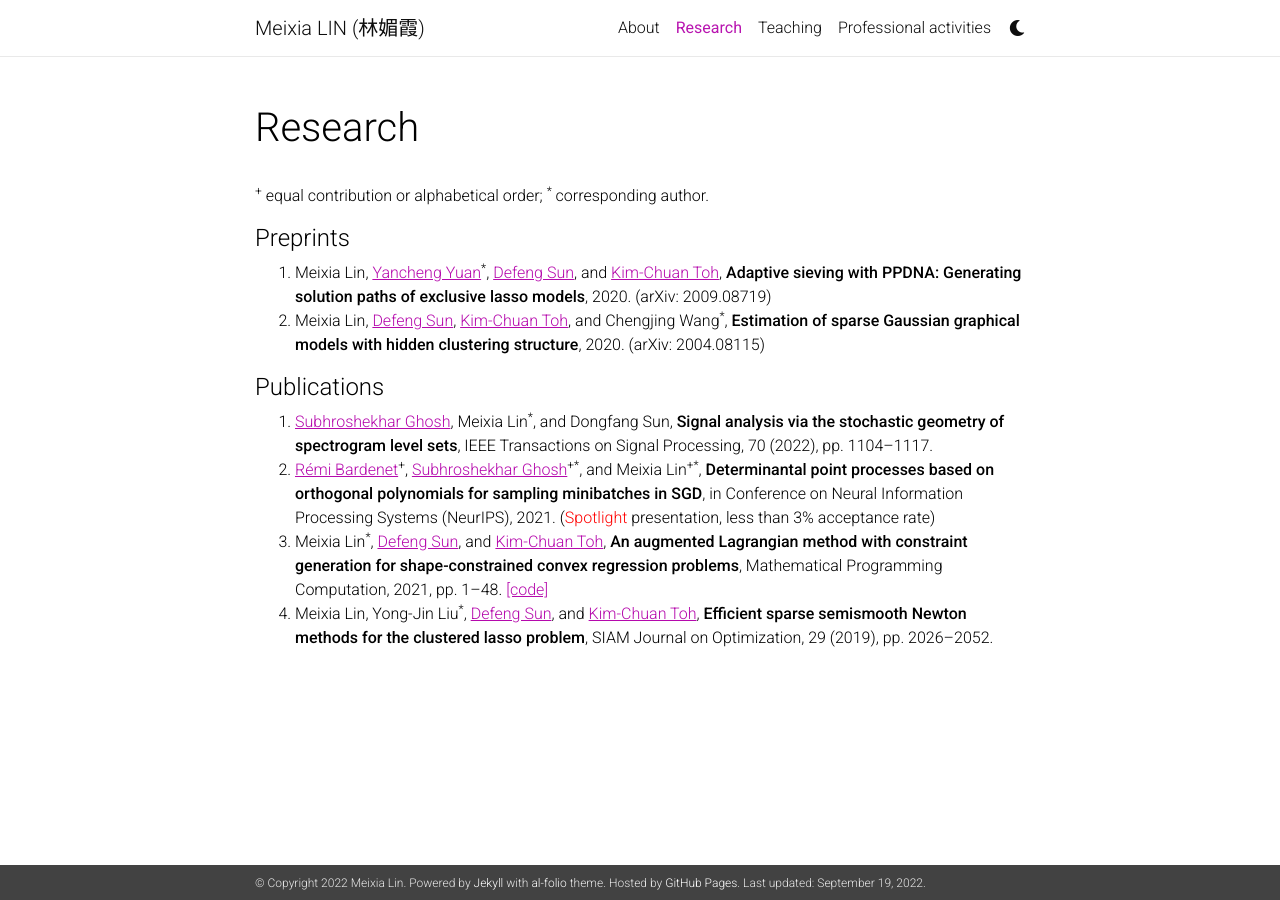
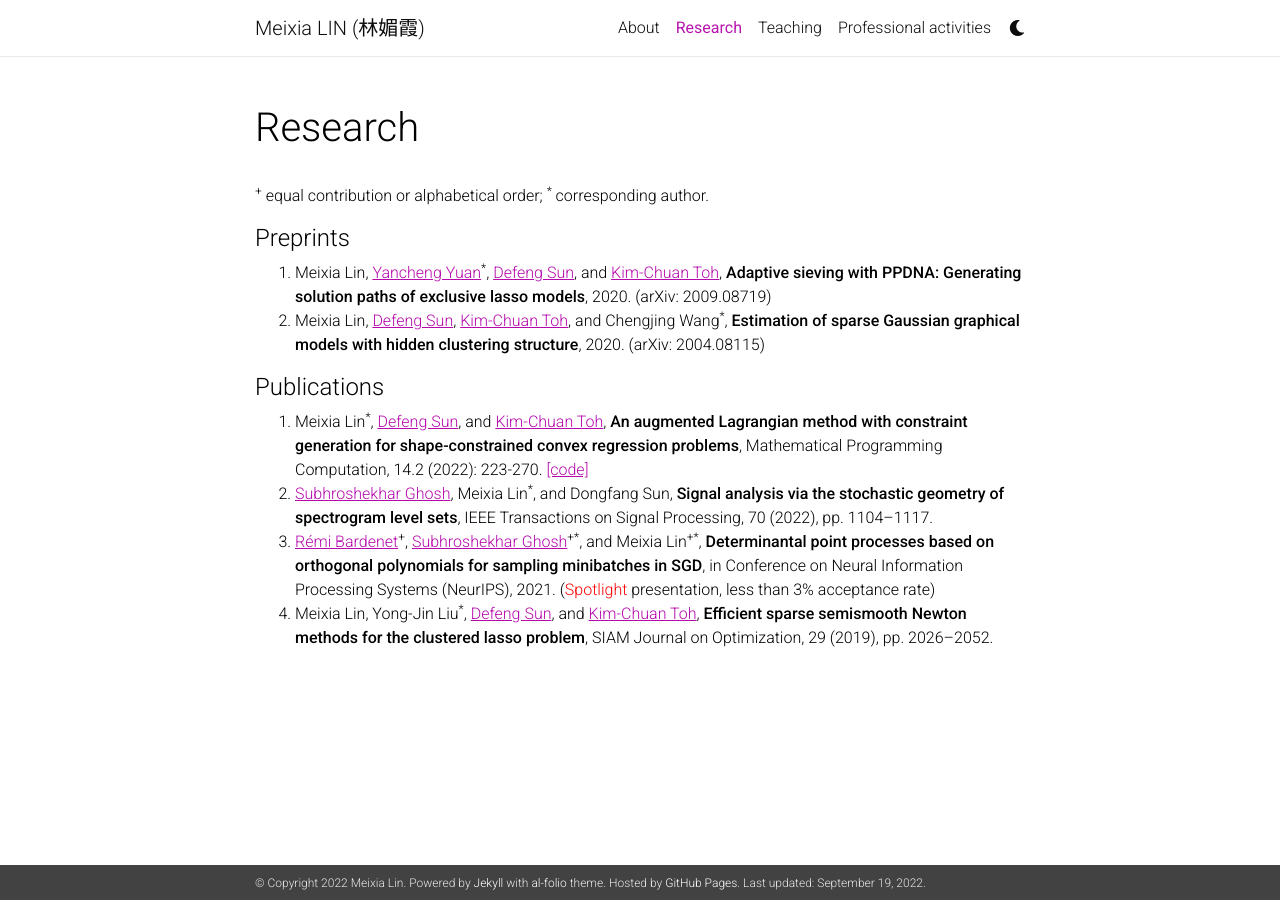
Before and after one commit to linmeixia/linmeixia.github.io, a Jekyll site: the page built from _pages/publications.md, in a window 1280 px wide. Built offline with Jekyll 4.4.1, drawn with Linux system fonts in a browser that asks for light colours; nearby versions of some CDN libraries; comment, search, counter and statistics services are not loaded; a style sheet for code colours, icons or effects is not loaded.

Commit message:
Update publications.md

```diff
--- a/_pages/publications.md
+++ b/_pages/publications.md
@@ -17,7 +17,7 @@ nav: true
 
 <h4>Publications</h4>
 
-1. <a href="https://subhro-ghosh.github.io/" style="text-decoration: underline;"> Subhroshekhar Ghosh</a>, Meixia Lin<sup>*</sup>, and Dongfang Sun, <strong>Signal analysis via the stochastic geometry of spectrogram level sets</strong>, IEEE Transactions on Signal Processing, 70 (2022), pp. 1104--1117.
-2. <a href="https://rbardenet.github.io/" style="text-decoration: underline;"> Rémi Bardenet</a><sup>+</sup>, <a href="https://subhro-ghosh.github.io/" style="text-decoration: underline;"> Subhroshekhar Ghosh</a><sup>+*</sup>, and Meixia Lin<sup>+*</sup>, <strong>Determinantal point processes based on orthogonal polynomials for sampling minibatches in SGD</strong>, in Conference on Neural Information Processing Systems (NeurIPS), 2021. (<span style="color:red">Spotlight</span> presentation, less than 3% acceptance rate)
-3. Meixia Lin<sup>*</sup>, <a href="https://www.polyu.edu.hk/ama/profile/dfsun/" style="text-decoration: underline;"> Defeng Sun</a>, and <a href="https://blog.nus.edu.sg/mattohkc/" style="text-decoration: underline;"> Kim-Chuan Toh</a>, <strong>An augmented Lagrangian method with constraint generation for shape-constrained convex regression problems</strong>, Mathematical Programming Computation, 2021, pp. 1--48. <a href="https://doi.org/10.5281/zenodo.5543733" style="text-decoration: underline;">[code]</a>
+1. Meixia Lin<sup>*</sup>, <a href="https://www.polyu.edu.hk/ama/profile/dfsun/" style="text-decoration: underline;"> Defeng Sun</a>, and <a href="https://blog.nus.edu.sg/mattohkc/" style="text-decoration: underline;"> Kim-Chuan Toh</a>, <strong>An augmented Lagrangian method with constraint generation for shape-constrained convex regression problems</strong>, Mathematical Programming Computation, 14.2 (2022): 223-270. <a href="https://doi.org/10.5281/zenodo.5543733" style="text-decoration: underline;">[code]</a>
+2. <a href="https://subhro-ghosh.github.io/" style="text-decoration: underline;"> Subhroshekhar Ghosh</a>, Meixia Lin<sup>*</sup>, and Dongfang Sun, <strong>Signal analysis via the stochastic geometry of spectrogram level sets</strong>, IEEE Transactions on Signal Processing, 70 (2022), pp. 1104--1117.
+3. <a href="https://rbardenet.github.io/" style="text-decoration: underline;"> Rémi Bardenet</a><sup>+</sup>, <a href="https://subhro-ghosh.github.io/" style="text-decoration: underline;"> Subhroshekhar Ghosh</a><sup>+*</sup>, and Meixia Lin<sup>+*</sup>, <strong>Determinantal point processes based on orthogonal polynomials for sampling minibatches in SGD</strong>, in Conference on Neural Information Processing Systems (NeurIPS), 2021. (<span style="color:red">Spotlight</span> presentation, less than 3% acceptance rate)
 4. Meixia Lin, Yong-Jin Liu<sup>*</sup>, <a href="https://www.polyu.edu.hk/ama/profile/dfsun/" style="text-decoration: underline;"> Defeng Sun</a>, and <a href="https://blog.nus.edu.sg/mattohkc/" style="text-decoration: underline;"> Kim-Chuan Toh</a>, <strong>Efficient sparse semismooth Newton methods for the clustered lasso problem</strong>, SIAM Journal on Optimization, 29 (2019), pp. 2026--2052.
```
